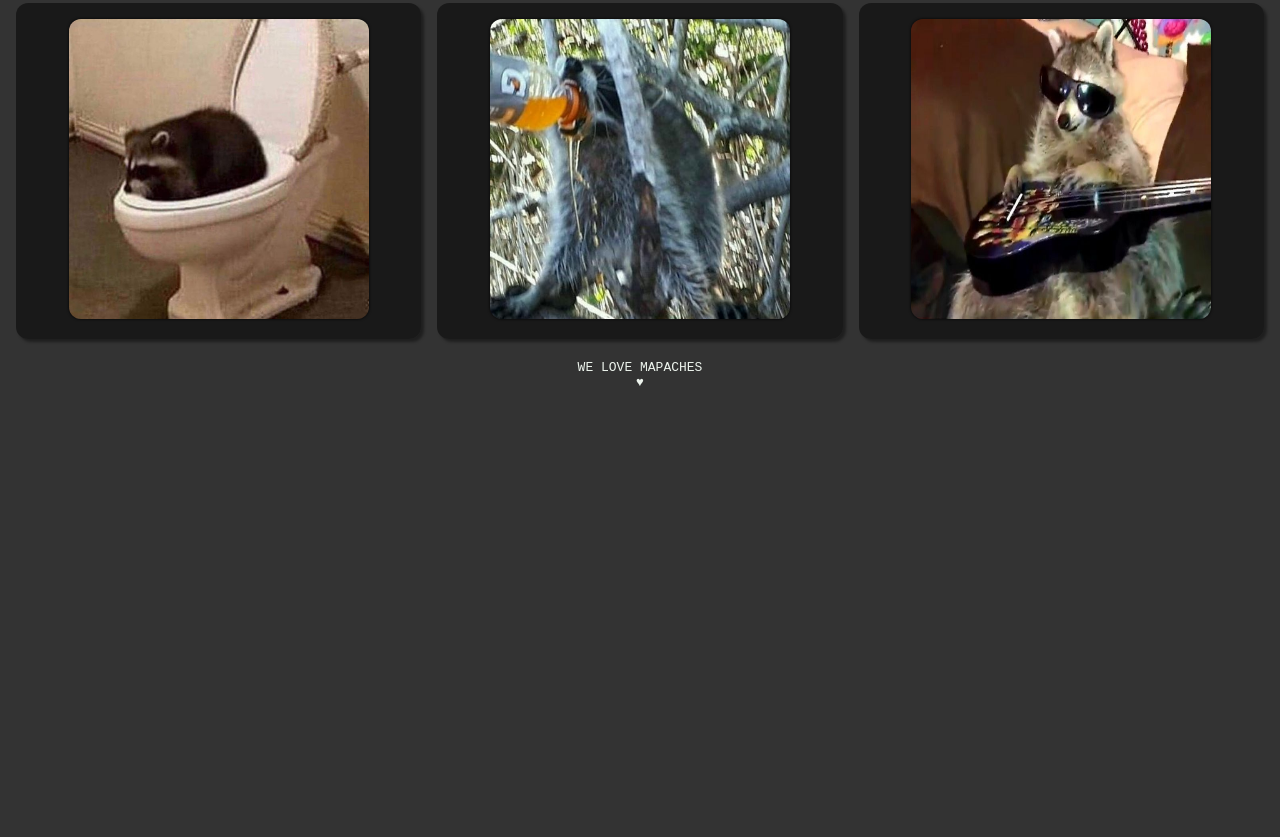
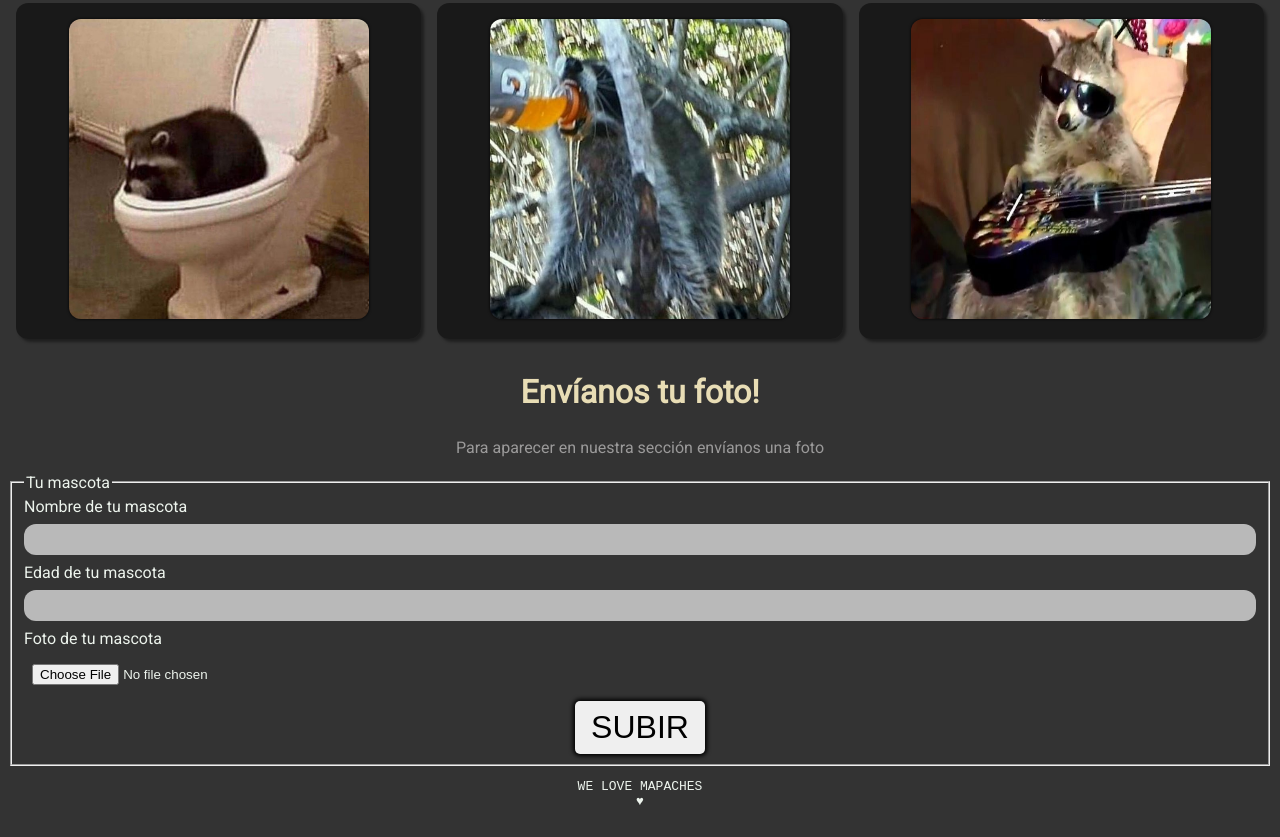
Before and after one commit to Taxalo/taxalo.github.io, a plain HTML site: page pages/fotos.html in a window 1280 px wide. Shown: the part 439-1276 px from the top of the page. Before the commit the page ends 857 px from the top, so only its background shows below. Drawn offline with Linux system fonts and the light colour scheme.

Commit message:
Update fotos.html

```diff
--- a/pages/fotos.html
+++ b/pages/fotos.html
@@ -30,6 +30,7 @@
         </nav>
     </header>
     <main class="max-width">
+        <section>
             <div class="grid-3">
 
                 <div class="grid-item text-center">
@@ -57,6 +58,34 @@
                 </div>
 
             </div>
+        </section>
+        <section>
+
+            <div class="text-center">
+                <h1 class="high-color text-xl">Envíanos tu foto!</h1>
+                <p class="text-offline">Para aparecer en nuestra sección envíanos una foto</p>
+            </div>
+
+            <form>
+                <fieldset>
+                    <legend>Tu mascota</legend>
+                    <div class="campos">
+                        <label for="mascot-name">Nombre de tu mascota</label>
+                        <input class="input-field" type="text" name="mascot-name" id="mascot-name">
+
+                        <label for="mascot-age">Edad de tu mascota</label>
+                        <input class="input-field" type="number" name="mascot-age" id="mascot-age">
+
+                        <label for="foto">Foto de tu mascota</label>
+                        <input type="file" name="foto" id="foto">
+                    </div>
+                    <div class="submit">
+                        <button type="submit">Subir</button>
+                    </div>
+                </fieldset>
+            </form>
+
+        </section>
     </main>
     <footer class="text-center">
         <pre>WE LOVE MAPACHES
```
Lines whose indentation alone changed are shown as unchanged.
